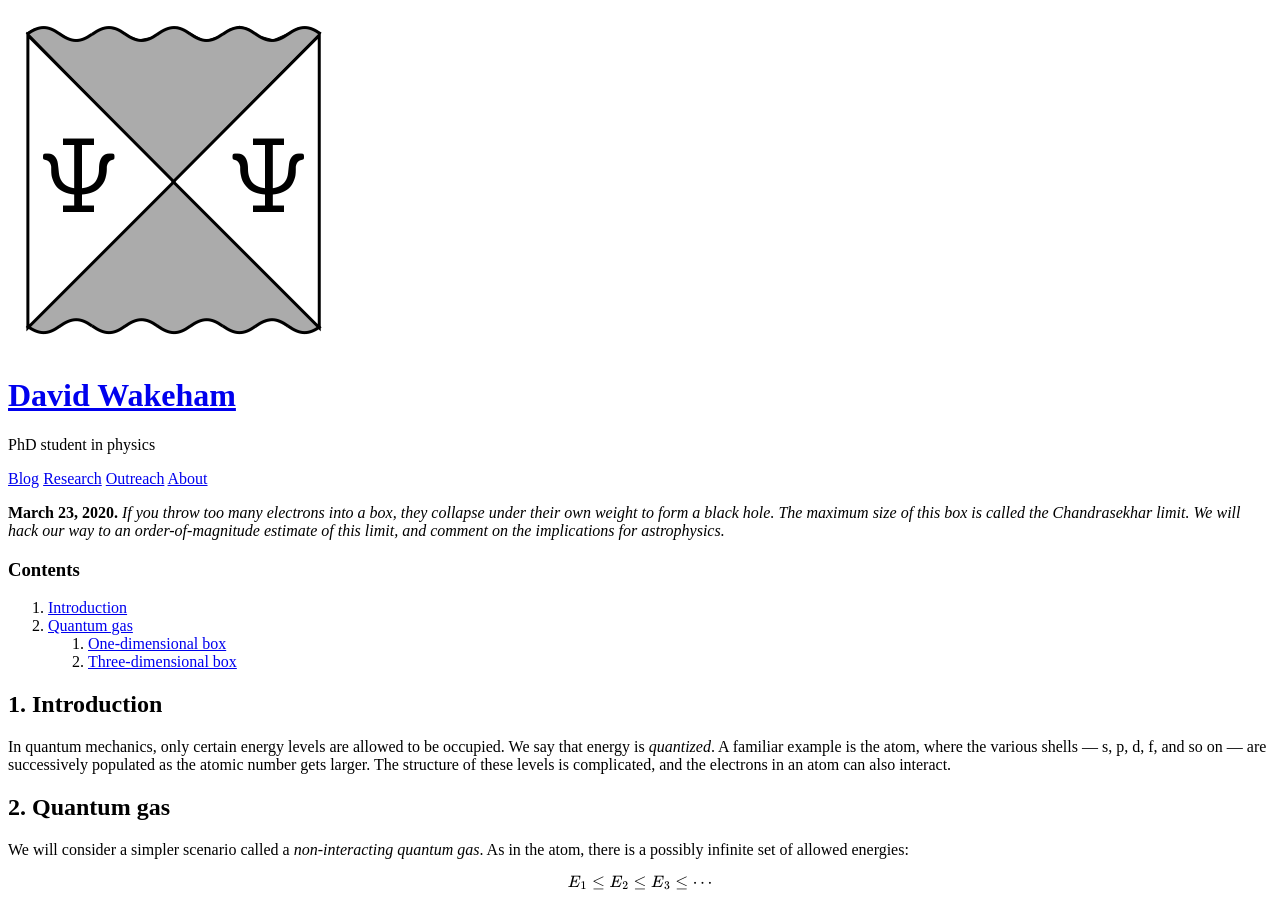
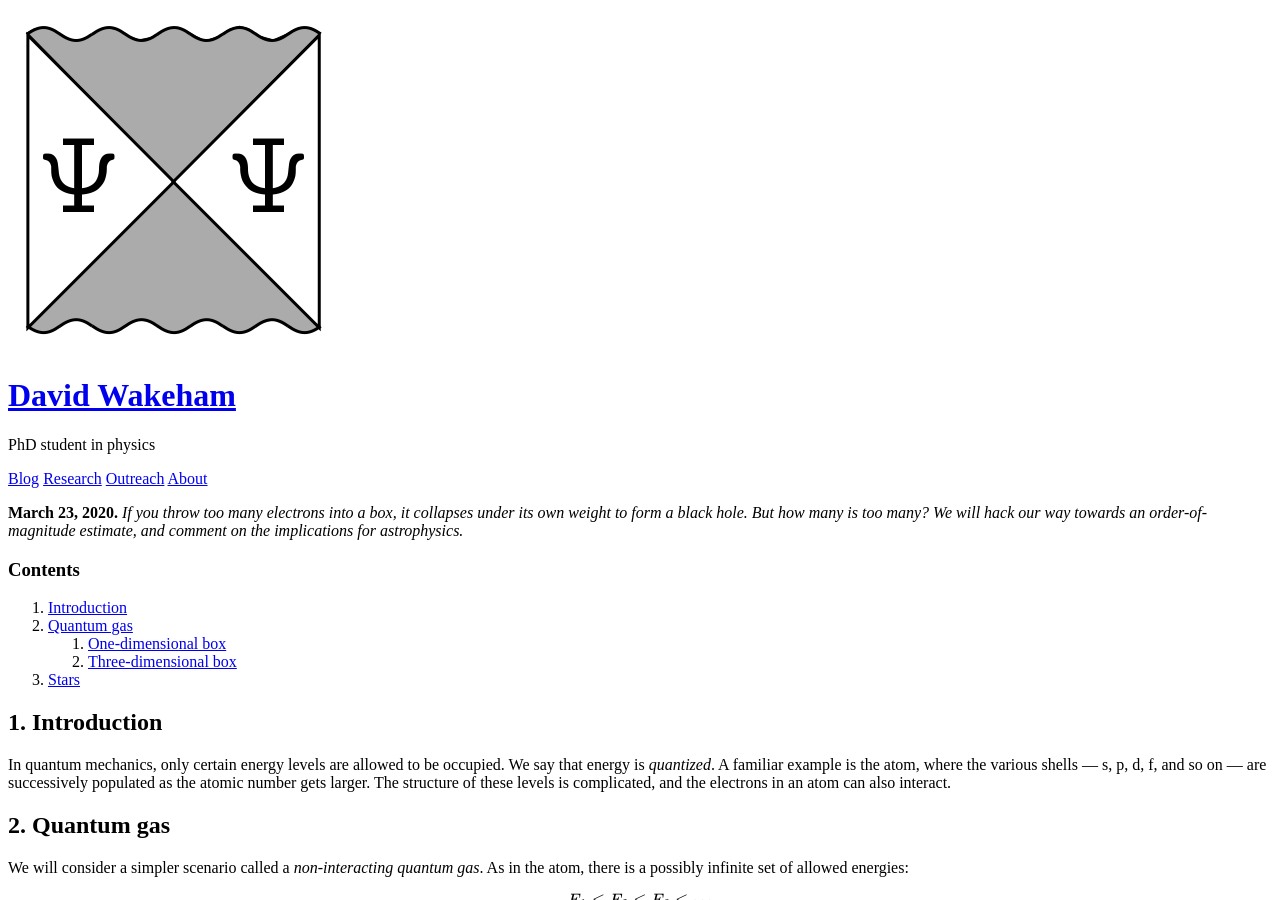
Before and after one commit to hapax/hapax.github.io, a Jekyll site: the page built from assets/chandra.md, in a window 1280 px wide and 900 px high. Built offline with Jekyll 4.4.1, drawn with Linux system fonts in a browser that asks for light colours; our own code applies the rules of GitHub Pages for plain Markdown files; formulas are drawn with MathJax 3; a script that is not in the unit is left out.

Commit message:
Update chandra.md

```diff
--- a/assets/chandra.md
+++ b/assets/chandra.md
@@ -7,11 +7,10 @@ categories: [Physics, Hacks]
 date:  2020-03-23
 ---
 
-**March 23, 2020.** *If you throw too many electrons into a box, they
-  collapse under their own weight to form a black hole. The maximum
-  size of this box is called the Chandrasekhar limit. We will hack our
-  way to an order-of-magnitude estimate of this limit, and comment on
-  the implications for astrophysics.*
+**March 23, 2020.** *If you throw too many electrons into a box, it
+  collapses under its own weight to form a black hole. But how many is
+  too many? We will hack our way towards an order-of-magnitude
+  estimate, and comment on the implications for astrophysics.*
 
 ### Contents
 
@@ -19,10 +18,13 @@ date:  2020-03-23
 2. <a href="#sec-2">Quantum gas</a>
    1. <a href="#sec-2-1">One-dimensional box</a>
    2. <a href="#sec-2-2">Three-dimensional box</a>
+3. <a href="#sec-3">Stars</a>
 
 ## 1. Introduction <a id="sec-1" name="sec-1"></a>
 
-In quantum mechanics, only certain energy levels are allowed to be occupied. We say that energy is *quantized*.
+In quantum mechanics, only certain energy levels are allowed to be
+occupied.
+We say that energy is *quantized*.
 A familiar example is the atom, where the various shells --- s, p, d, f, and so on --- are successively populated as the atomic number gets larger.
 The structure of these levels is complicated, and the electrons in an atom can also interact.
 
@@ -50,7 +52,7 @@ For the moment, assume that energy levels *strictly increase*, $E_1 < E_2 < \cdo
 1. Suppose that $N$ bosons arrive at the hotel. Where do they stay?
 2. Suppose that, instead, $N$ fermions come to the hotel.  Which rooms do they occupy?
 
-## 2.1. One-dimensional box <a id="sec-2-1" name="sec-2-1"></a>
+### 2.1. One-dimensional box <a id="sec-2-1" name="sec-2-1"></a>
 
 Our ultimate goal will be to study white dwarfs, but as a simple warm-up, consider a one-dimensional "box" of size $L$.
 This will give us some feeling for the structure of energy levels.
@@ -92,7 +94,7 @@ $$
 P \sim \frac{N E_F}{L}.
 $$
 
-## 2.2. Three-dimensional box <a id="sec-2-2" name="sec-2-2"></a>
+### 2.2. Three-dimensional box <a id="sec-2-2" name="sec-2-2"></a>
 
 A *white dwarf* is a dense remnant of protons and neutrons left after a star burns up its fuel.
 There are two forces on the star: gravity (mostly due to the protons)
@@ -129,7 +131,7 @@ $$
 E_F \approx \frac{8\pi^{4/3} \hbar^2}{m}\left(\frac{3N}{4V}\right)^{2/3}.
 $$
 
-## White dwarfs
+## 3. Stars <a id="sec-3" name="sec-3"></a>
 
 We're finally ready to calculate the mass of the largest white dwarfs.
 This is called the *Chandrasekhar limit*.
```
